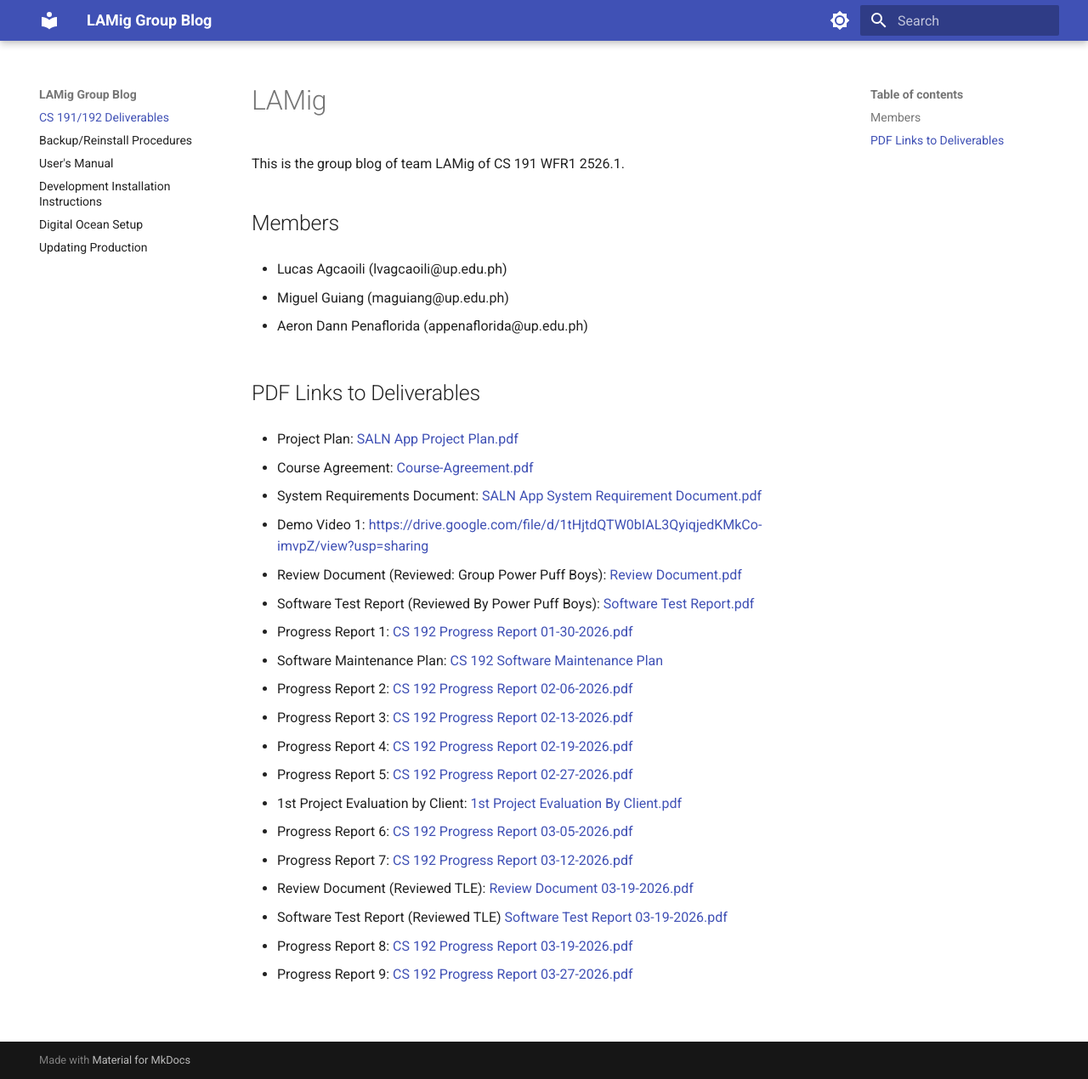
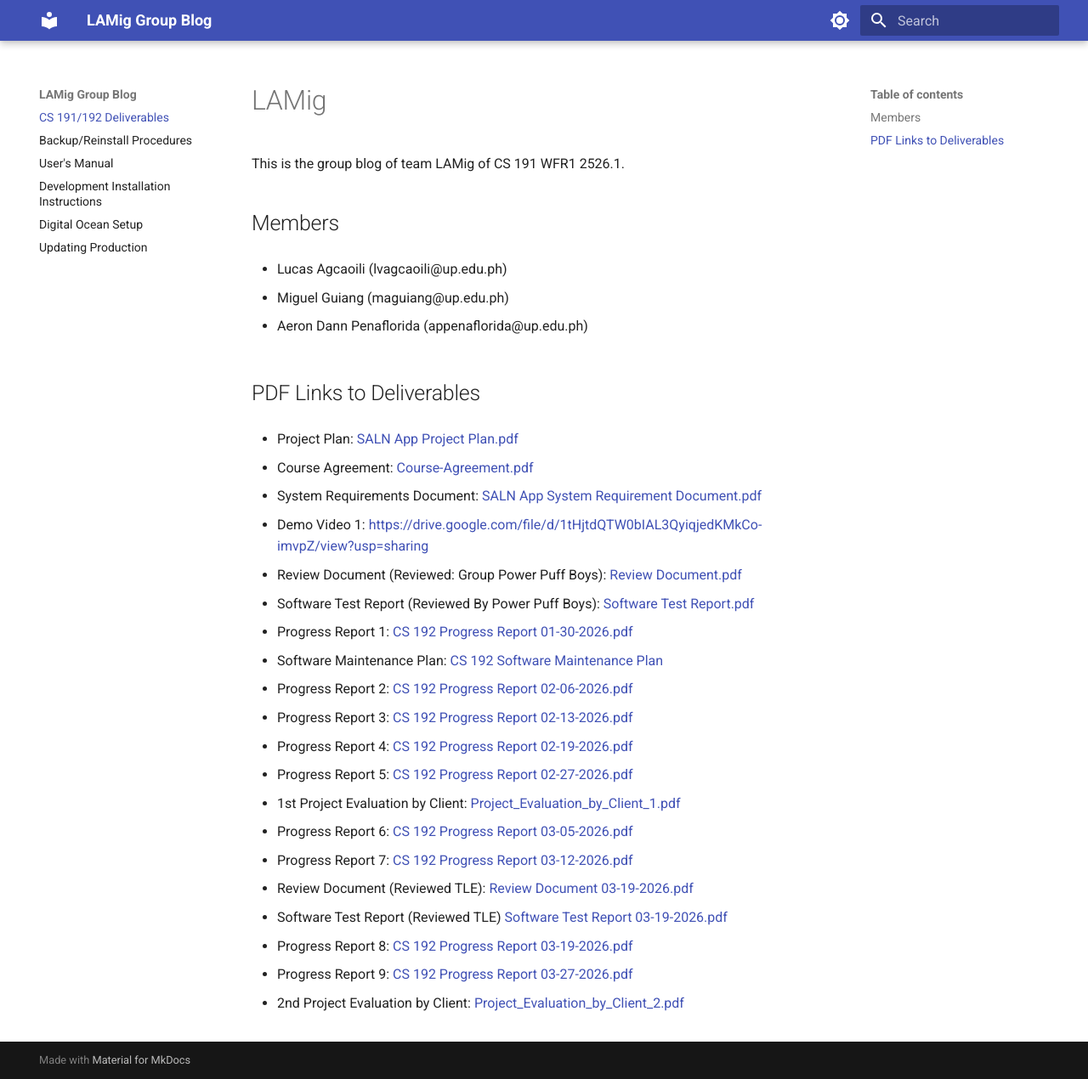
Before and after one commit to SHIROKAMIQQ/cs191-LAMig-GroupBlog, an MkDocs documentation site: the page built from docs/index.md, in a window 1280 px wide and 1270 px high. Shown: the whole window at 85% size. Built offline with MkDocs 1.6.1 and Material for MkDocs 9.7.7, drawn with Linux system fonts in a browser that asks for light colours.

Commit message:
feat: add 2nd Project Evaluation by Client

```diff
--- a/docs/index.md
+++ b/docs/index.md
@@ -36,7 +36,7 @@ This is the group blog of team LAMig of CS 191 WFR1 2526.1.
 
 - Progress Report 5: [CS 192 Progress Report 02-27-2026.pdf](files/CS%20192%20Progress%20Report%2002-27-2026.pdf)
 
-- 1st Project Evaluation by Client: [1st Project Evaluation By Client.pdf](files/Project_Evaluation_by_Client_1.pdf)
+- 1st Project Evaluation by Client: [Project_Evaluation_by_Client_1.pdf](files/Project_Evaluation_by_Client_1.pdf)
 
 - Progress Report 6: [CS 192 Progress Report 03-05-2026.pdf](files/CS%20192%20Progress%20Report%2003-05-2026.pdf)
 
@@ -49,3 +49,5 @@ This is the group blog of team LAMig of CS 191 WFR1 2526.1.
 - Progress Report 8: [CS 192 Progress Report 03-19-2026.pdf](files/CS%20192%20Progress%20Report%2003-19-2026.pdf)
 
 - Progress Report 9: [CS 192 Progress Report 03-27-2026.pdf](files/CS%20192%20Progress%20Report%2003-27-2026.pdf)
+
+- 2nd Project Evaluation by Client: [Project_Evaluation_by_Client_2.pdf](files/Project_Evaluation_by_Client_2.pdf)
```
Also changed, not shown: 1 other file.
